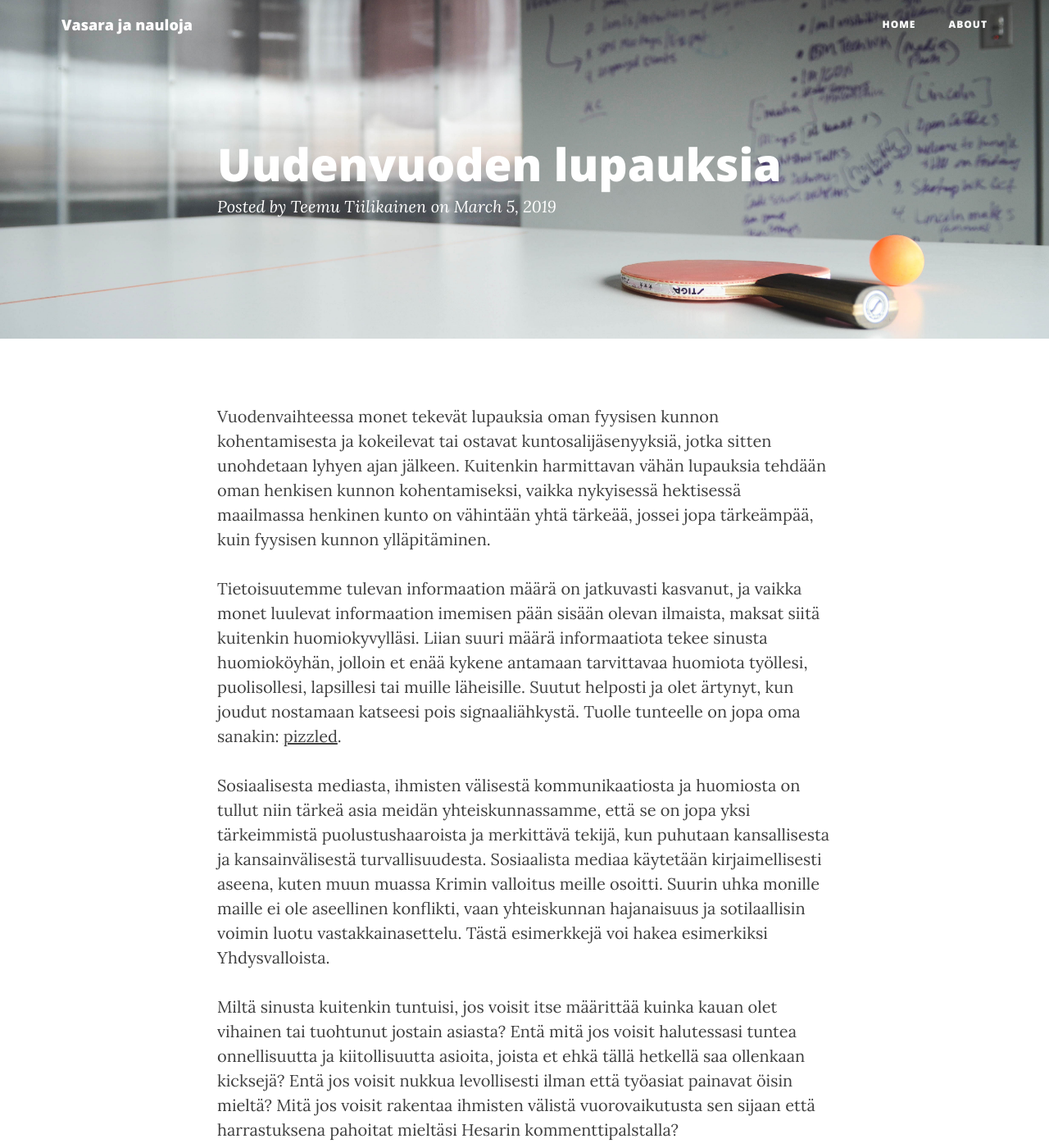
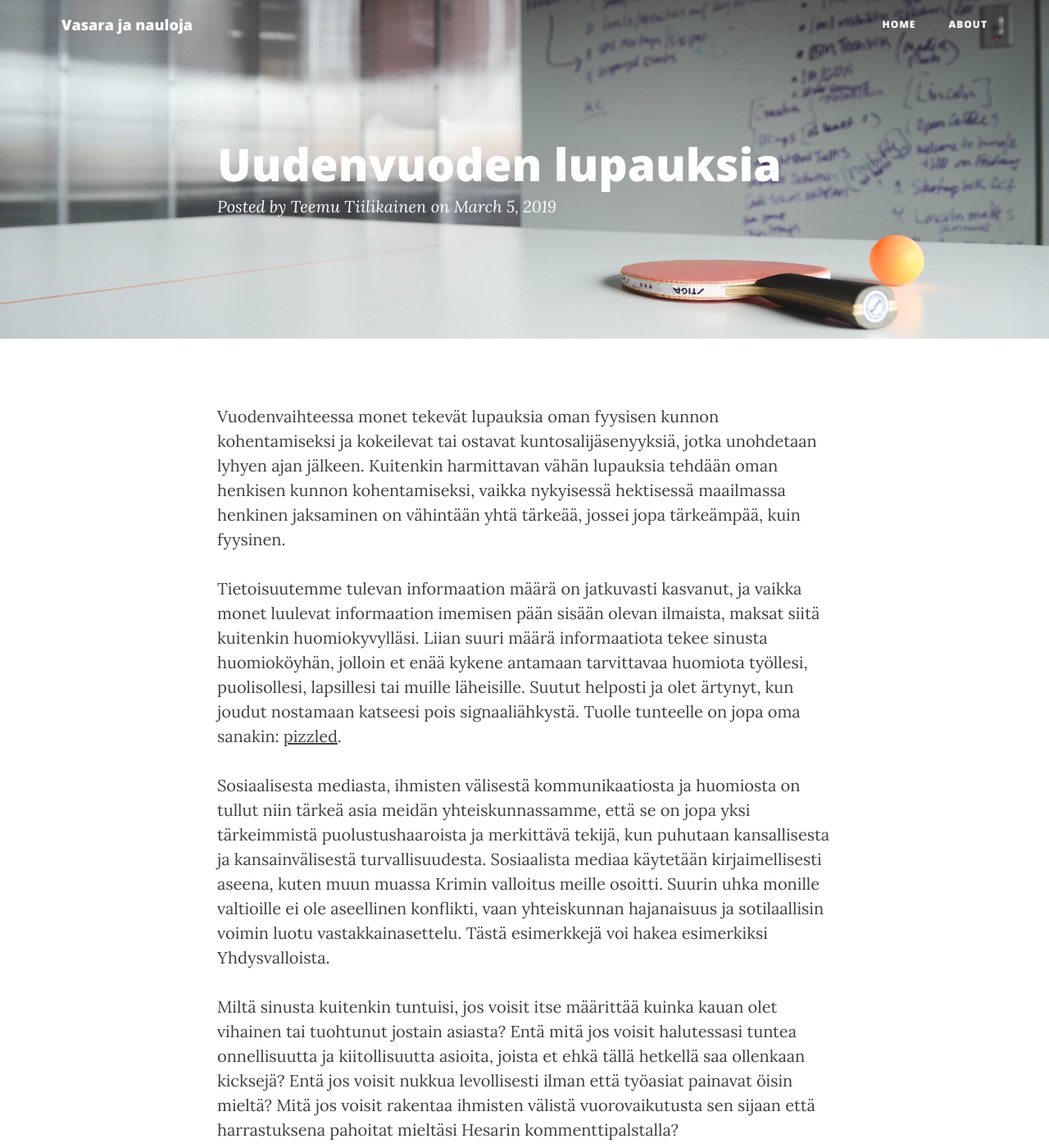
Before and after one commit to varmais/varmais.github.io, a Jekyll site: the page built from _posts/2019-03-05-uudenvuoden-lupauksia.markdown, in a window 1280 px wide and 1400 px high. Shown: the whole window at 82% size. Built offline with Jekyll 4.4.1, drawn with Linux system fonts in a browser that asks for light colours; nearby versions of some CDN libraries; some of the changed text lies outside the part shown.

Commit message:
Update 2019-03-05-uudenvuoden-lupauksia.markdown

```diff
--- a/_posts/2019-03-05-uudenvuoden-lupauksia.markdown
+++ b/_posts/2019-03-05-uudenvuoden-lupauksia.markdown
@@ -5,11 +5,11 @@ title: Uudenvuoden lupauksia
 date: 2019-03-05 19:16:16.000000000 +02:00
 ---
 
-Vuodenvaihteessa monet tekevät lupauksia oman fyysisen kunnon kohentamisesta ja kokeilevat tai ostavat kuntosalijäsenyyksiä, jotka sitten unohdetaan lyhyen ajan jälkeen. Kuitenkin harmittavan vähän lupauksia tehdään oman henkisen kunnon kohentamiseksi, vaikka nykyisessä hektisessä maailmassa henkinen kunto on vähintään yhtä tärkeää, jossei jopa tärkeämpää, kuin fyysisen kunnon ylläpitäminen.
+Vuodenvaihteessa monet tekevät lupauksia oman fyysisen kunnon kohentamiseksi ja kokeilevat tai ostavat kuntosalijäsenyyksiä, jotka unohdetaan lyhyen ajan jälkeen. Kuitenkin harmittavan vähän lupauksia tehdään oman henkisen kunnon kohentamiseksi, vaikka nykyisessä hektisessä maailmassa henkinen jaksaminen on vähintään yhtä tärkeää, jossei jopa tärkeämpää, kuin fyysinen.
 
 Tietoisuutemme tulevan informaation määrä on jatkuvasti kasvanut, ja vaikka monet luulevat informaation imemisen pään sisään olevan ilmaista, maksat siitä kuitenkin huomiokyvylläsi. Liian suuri määrä informaatiota tekee sinusta huomioköyhän, jolloin et enää kykene antamaan tarvittavaa huomiota työllesi, puolisollesi, lapsillesi tai muille läheisille. Suutut helposti ja olet ärtynyt, kun joudut nostamaan katseesi pois signaaliähkystä. Tuolle tunteelle on jopa oma sanakin: [pizzled](http://www.danielgoleman.info/pizzled/).
 
-Sosiaalisesta mediasta, ihmisten välisestä kommunikaatiosta ja huomiosta on tullut niin tärkeä asia meidän yhteiskunnassamme, että se on jopa yksi tärkeimmistä puolustushaaroista ja merkittävä tekijä, kun puhutaan kansallisesta ja kansainvälisestä turvallisuudesta. Sosiaalista mediaa käytetään kirjaimellisesti aseena, kuten muun muassa Krimin valloitus meille osoitti. Suurin uhka monille maille ei ole aseellinen konflikti, vaan yhteiskunnan hajanaisuus ja sotilaallisin voimin luotu vastakkainasettelu. Tästä esimerkkejä voi hakea esimerkiksi Yhdysvalloista.
+Sosiaalisesta mediasta, ihmisten välisestä kommunikaatiosta ja huomiosta on tullut niin tärkeä asia meidän yhteiskunnassamme, että se on jopa yksi tärkeimmistä puolustushaaroista ja merkittävä tekijä, kun puhutaan kansallisesta ja kansainvälisestä turvallisuudesta. Sosiaalista mediaa käytetään kirjaimellisesti aseena, kuten muun muassa Krimin valloitus meille osoitti. Suurin uhka monille valtioille ei ole aseellinen konflikti, vaan yhteiskunnan hajanaisuus ja sotilaallisin voimin luotu vastakkainasettelu. Tästä esimerkkejä voi hakea esimerkiksi Yhdysvalloista.
 
 Miltä sinusta kuitenkin tuntuisi, jos voisit itse määrittää kuinka kauan olet vihainen tai tuohtunut jostain asiasta? Entä mitä jos voisit halutessasi tuntea onnellisuutta ja kiitollisuutta asioita, joista et ehkä tällä hetkellä saa ollenkaan kicksejä? Entä jos voisit nukkua levollisesti ilman että työasiat painavat öisin mieltä? Mitä jos voisit rakentaa ihmisten välistä vuorovaikutusta sen sijaan että harrastuksena pahoitat mieltäsi Hesarin kommenttipalstalla?
 
```
Also changed, not shown: other parts of _posts/2019-03-05-uudenvuoden-lupauksia.markdown (+1 -1 lines).
